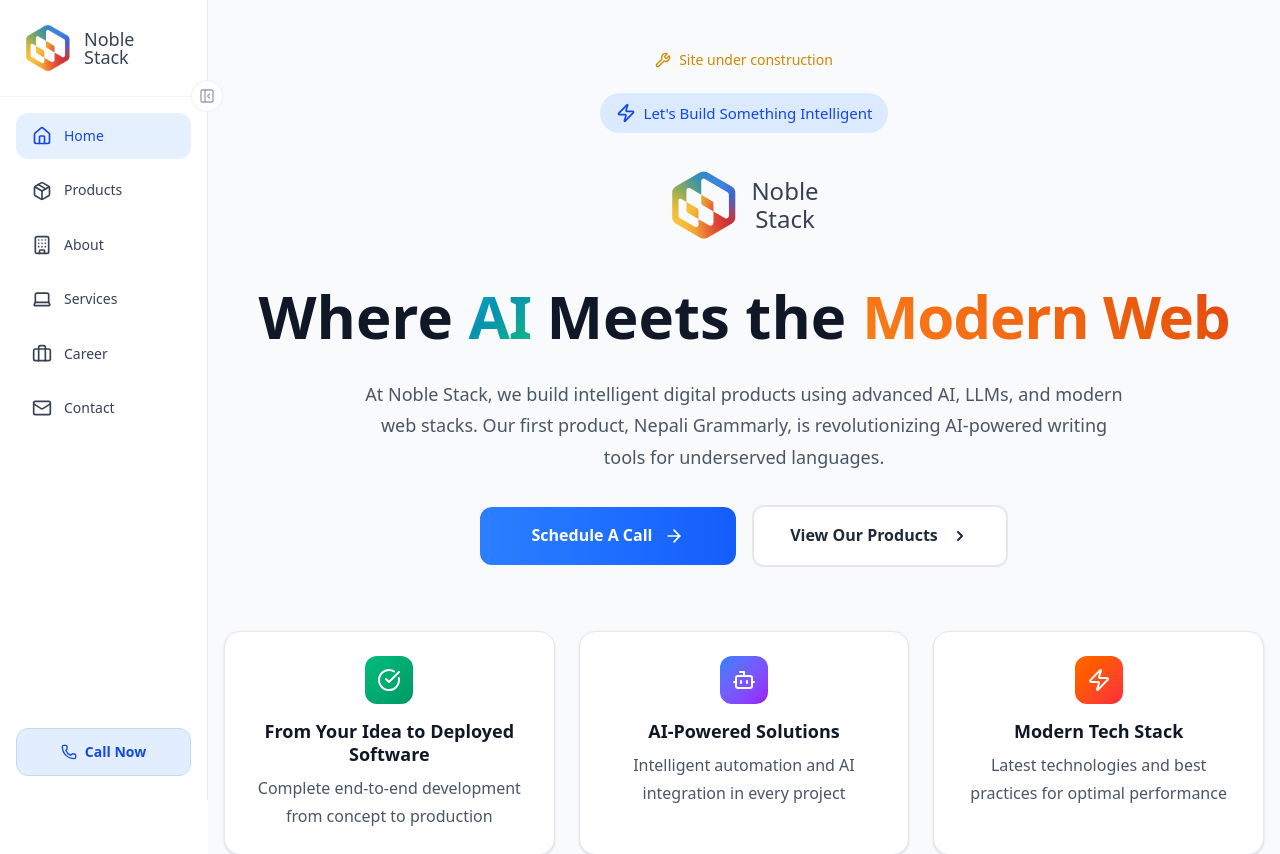
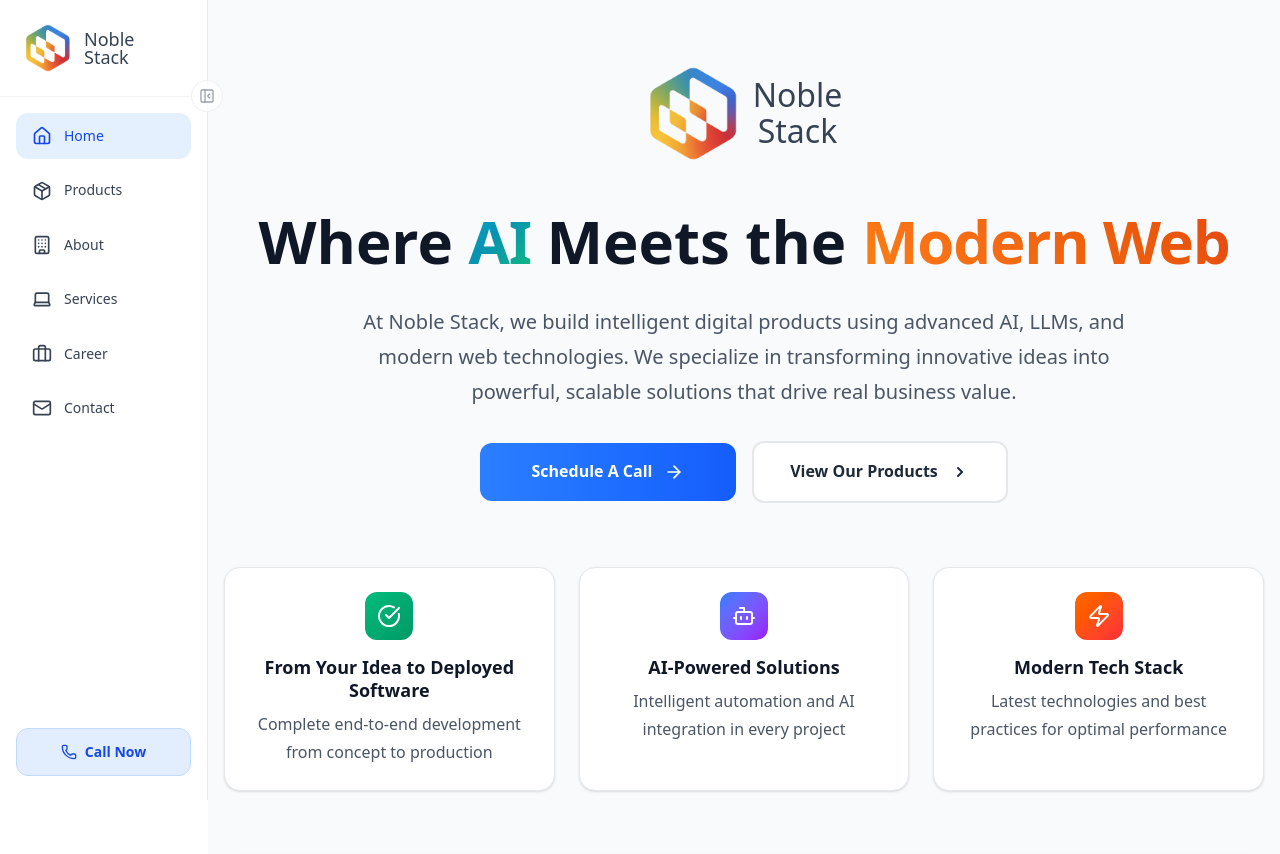
Before and after one commit to om202/NobleStack, a Next.js app: page / in a window 1280 px wide. Shown: the top 854 px of the page. Built offline with nearby package versions, Linux system fonts and the light colour scheme.

Commit message:
feat: update L1.tsx hero section content and styling, removing beta notice and adjusting branding elements

```diff
--- a/src/app/Home/L1.tsx
+++ b/src/app/Home/L1.tsx
@@ -42,33 +42,22 @@ export default function HeroSection() {
       <div className="max-w-6xl mx-auto">
         {/* Header */}
         <div className="text-center mb-8 sm:mb-12">
-          {/* Beta Notice - Simple yellow text */}
-          <p className="text-yellow-600 text-sm font-medium mb-5 flex items-center justify-center gap-2">
-            <Wrench className="w-4 h-4" />
-            Site under construction
-          </p>
-
-          <div className="inline-flex items-center px-3 py-1.5 sm:px-4 sm:py-2 rounded-full bg-blue-100 text-blue-700 text-md-sm sm:text-base font-medium mb-4 sm:mb-6">
-            <Zap className="w-4 h-4 sm:w-5 sm:h-5 mr-1.5 sm:mr-2" />
-            Let&apos;s Build Something Intelligent
-          </div>
-
           {/* Noble Stack Brand */}
           <div className="flex items-center justify-center gap-2 sm:gap-3 mb-4 sm:mb-6">
             <Image
               src="/nbl.png"
               alt="Noble Stack Logo"
-              width={70}
-              height={70}
-              className="w-[50px] h-[50px] sm:w-[70px] sm:h-[70px]"
+              width={95}
+              height={95}
+              className="w-[68px] h-[68px] sm:w-[95px] sm:h-[95px]"
               quality={100}
               priority
             />
-            <div className="flex flex-col justify-center h-16 sm:h-24">
-              <span className="text-lg sm:text-2xl mb-1 md:text-2xl font-medium text-gray-700 leading-none">
+            <div className="flex flex-col justify-center h-[86px] sm:h-[130px]">
+              <span className="text-[24px] sm:text-[32px] mb-1 md:text-[32px] font-medium text-gray-700 leading-none">
                 Noble
               </span>
-              <span className="text-lg sm:text-2xl md:text-2xl font-medium text-gray-700 leading-none">
+              <span className="text-[24px] sm:text-[32px] md:text-[32px] font-medium text-gray-700 leading-none">
                 Stack
               </span>
             </div>
@@ -79,11 +68,10 @@ export default function HeroSection() {
             <span className="modern-web-text">Modern Web</span>
           </h1>
 
-          <p className="text-base sm:text-lg text-gray-600 mb-6 sm:mb-8 max-w-3xl mx-auto">
+          <p className="text-base sm:text-lg md:text-xl text-gray-600 mb-6 sm:mb-8 max-w-3xl mx-auto">
             At Noble Stack, we build intelligent digital products using advanced
-            AI, LLMs, and modern web stacks. Our first product, Nepali
-            Grammarly, is revolutionizing AI-powered writing tools for
-            underserved languages.
+            AI, LLMs, and modern web technologies. We specialize in transforming
+            innovative ideas into powerful, scalable solutions that drive real business value.
           </p>
 
           {/* Call to Action Buttons */}
```
